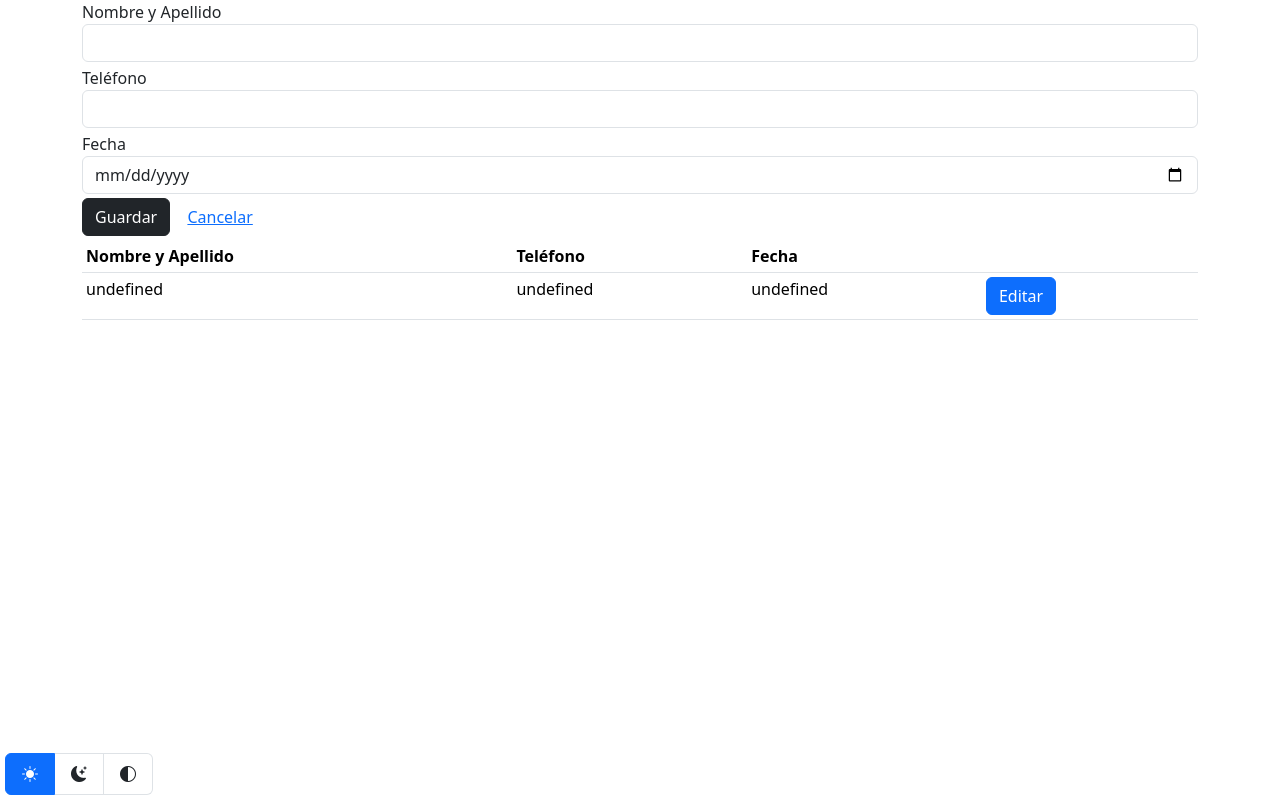
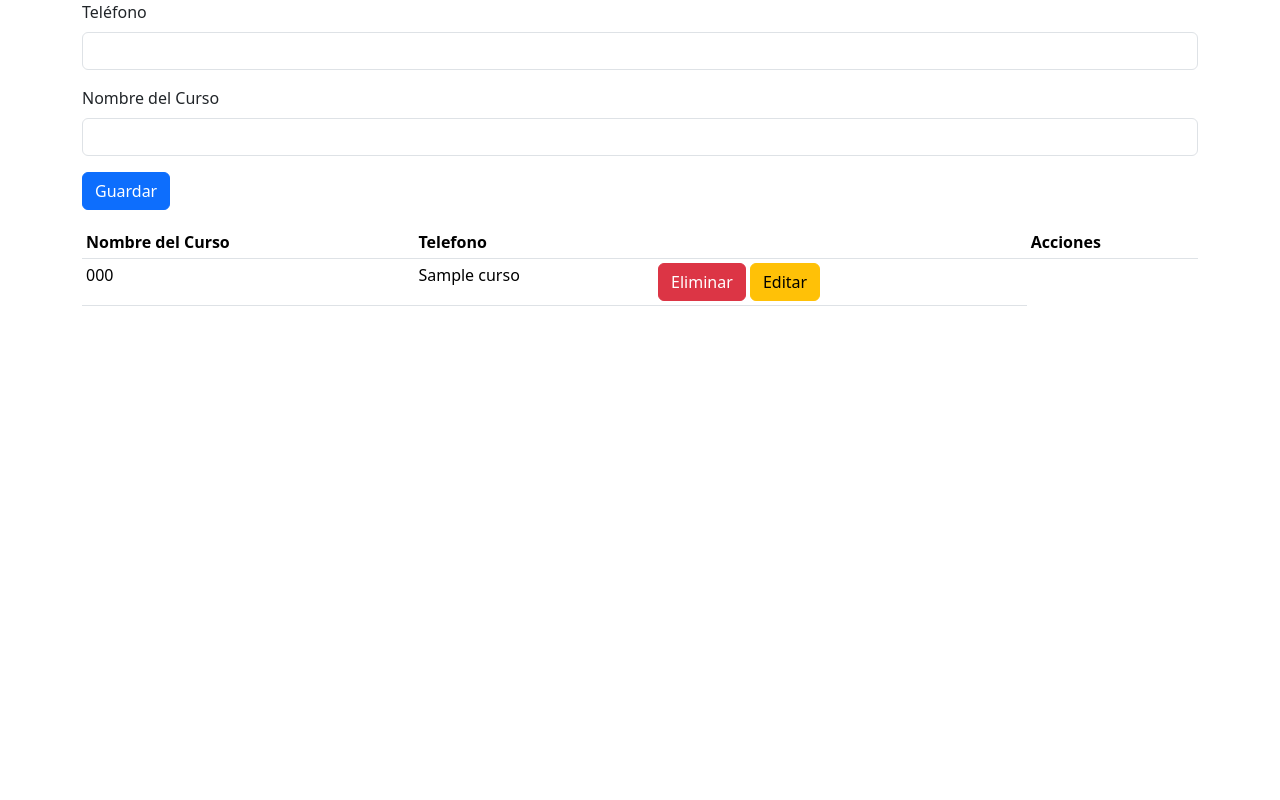
Before and after one commit to CarlosR2104/flask, a Flask app: page / in a window 1280 px wide. Run offline with Flask 3, Linux system fonts and the light colour scheme; tables that the repository leaves empty or names only in its code hold one stand-in row (values such as "Sample post"); some libraries are stand-ins or nearby versions.

Commit message:
Update app.html

```diff
--- a/templates/app.html
+++ b/templates/app.html
@@ -3,171 +3,120 @@
 <head>
     <meta charset="UTF-8">
     <meta name="viewport" content="width=device-width, initial-scale=1.0">
-
     <link href="https://cdn.jsdelivr.net/npm/bootstrap@5.3.3/dist/css/bootstrap.min.css" rel="stylesheet" integrity="sha384-QWTKZyjpPEjISv5WaRU9OFeRpok6YctnYmDr5pNlyT2bRjXh0JMhjY6hW+ALEwIH" crossorigin="anonymous">
-
     <script src="https://code.jquery.com/jquery-3.7.1.min.js" integrity="sha256-/JqT3SQfawRcv/BIHPThkBvs0OEvtFFmqPF/lYI/Cxo=" crossorigin="anonymous"></script>
-
+    <title>App</title>
     <script src="https://js.pusher.com/8.2.0/pusher.min.js"></script>
-
-    <title>App Reservas</title>
 </head>
 <body>
     <div class="container">
-      <form id="frmReservas" method="post">
-          <input type="hidden" id="id" name="id">
+        <form id="formGuardar" class="mb-3">
+            <div class="mb-3">
+                <label for="telefono" class="form-label">Teléfono</label>
+                <input type="text" class="form-control" id="telefono" name="tel" required>
+            </div>
+            <div class="mb-3">
+                <label for="nombreCurso" class="form-label">Nombre del Curso</label>
+                <input type="text" class="form-control" id="nombreCurso" name="ncurso" required>
+            </div>
+            <button type="submit" class="btn btn-primary">Guardar</button>
+        </form>
 
-          <div class="mb-1">
-              <label for="nombre_apellido">Nombre y Apellido</label>
-              <input type="text" id="nombre_apellido" name="nombre_apellido" class="form-control">
-          </div>
-          <div class="mb-1">
-              <label for="telefono">Teléfono</label>
-              <input type="text" id="telefono" name="telefono" class="form-control">
-          </div>
-          <div class="mb-1">
-              <label for="fecha">Fecha</label>
-              <input type="date" id="fecha" name="fecha" class="form-control">
-          </div>
-          <div class="mb-1">
-              <button id="guardar" name="guardar" class="btn btn-dark">Guardar</button>
-              <button type="reset" id="cancelar" name="cancelar" class="btn btn-link">Cancelar</button>
-          </div>
-      </form>
         <table class="table table-sm">
             <thead>
                 <tr>
-            <th>Nombre y Apellido</th>
-            <th>Teléfono</th>
-            <th>Fecha</th>
-            <th></th>
+                    <th>Nombre del Curso</th>
+                    <th>Telefono<th>
+                    <th>Acciones</th>
                 </tr>
             </thead>
-        <tbody id="tbodyReservas"></tbody>
+            <tbody id="tbodyLog"></tbody>
         </table>
     </div>
 
     <script src="https://cdn.jsdelivr.net/npm/bootstrap@5.3.3/dist/js/bootstrap.bundle.min.js" integrity="sha384-YvpcrYf0tY3lHB60NNkmXc5s9fDVZLESaAA55NDzOxhy9GkcIdslK1eN7N6jIeHz" crossorigin="anonymous"></script>
 
-    <link rel="stylesheet" href="https://cdn.jsdelivr.net/npm/bootstrap-icons@1.11.3/font/bootstrap-icons.min.css">
-    <div class="app-float-button bg-body" style="z-index: 3; position: fixed; bottom: 5px; left: 5px; cursor: pointer;">
-        <ul class="list-group list-group-horizontal">
-            <li class="list-group-item" data-bs-theme-value="light">
-                <i class="bi bi-sun-fill"></i>
-            </li>
-            <li class="list-group-item" data-bs-theme-value="dark">
-                <i class="bi bi-moon-stars-fill"></i>
-            </li>
-            <li class="list-group-item" data-bs-theme-value="auto">
-                <i class="bi bi-circle-half"></i>
-            </li>
-        </ul>
-    </div>
     <script>
-        var bootstrapTheme = localStorage.getItem("theme")
+        function buscar() {
+            $.get("/buscar", function (respuesta) {
+                $("#tbodyLog").html("");
 
-        function getPreferredTheme() {
-            if (bootstrapTheme) {
-                return bootstrapTheme
+                var registros = respuesta.data;
+
+                for (var x in registros) {
+                    var registro = registros[x];
+
+                    $("#tbodyLog").append(`<tr>
+                        <td>${registro[1]}</td>
+                        <td>${registro[2]}</td>
+                        <td>
+                            <button class="btn btn-danger" onclick="eliminar(${registro[0]})">Eliminar</button>
+                            <button class="btn btn-warning" onclick="editar(${registro[0]})">Editar</button>
+                        </td>
+                    </tr>`);
                 }
-            return window.matchMedia("(prefers-color-scheme: dark)").matches ? "dark" : "light"
+            });
         }
 
-        function setTheme(theme) {
-            if (theme === "auto" && window.matchMedia("(prefers-color-scheme: dark)").matches) {
-                document.documentElement.setAttribute("data-bs-theme", "dark")
-            } else {
-                document.documentElement.setAttribute("data-bs-theme", ((theme == "auto") ? "light" : theme))
+        buscar();
+
+        $("#formGuardar").on("submit", function (e) {
+            e.preventDefault();
+
+            var formData = $(this).serialize();
+
+            $.post("/alumnos/guardar", formData, function (respuesta) {
+                alert(respuesta);
+                buscar();
+            });
+        });
+
+        function eliminar(id_curso) {
+            if (confirm("¿Estás seguro de que deseas eliminar este registro?")) {
+                $.ajax({
+                    url: `/alumnos/eliminar/${id_curso}`,
+                    type: 'DELETE',
+                    success: function (respuesta) {
+                        alert(respuesta);
+                        buscar();
+                    },
+                    error: function (xhr, status, error) {
+                        alert("Error al eliminar el registro: " + xhr.responseText);
+                    }
+                });
             }
         }
 
-        function showActiveTheme(theme) {
-            $("[data-bs-theme-value]").removeClass("bg-primary text-white active")
-            $(`[data-bs-theme-value="${theme}"]`).addClass("bg-primary text-white active")
+        function editar(id_curso) {
+            $.get(`/alumnos/editar/${id_curso}`, function (respuesta) {
+                var registro = respuesta.data;
+
+                $("#nombreCurso").val(registro[1]);
+                $("#telefono").val(registro[2]);
+
+                $("#formGuardar").off("submit").on("submit", function (e) {
+                    e.preventDefault();
+
+                    var formData = $(this).serialize() + `&id_curso=${id_curso}`;
+
+                    $.post(`/alumnos/editar/${id_curso}`, formData, function (respuesta) {
+                        alert(respuesta);
+                        buscar();
+                        $("#formGuardar")[0].reset();
+                    });
+                });
+            });
         }
 
-        $(document).on("click", '[data-bs-theme-value]', function (event) {
-            const theme = this.getAttribute("data-bs-theme-value")
-            localStorage.setItem("theme", theme)
-            setTheme(theme)
-            showActiveTheme(theme)
-        })
+        var pusher = new Pusher('ec020425c2206acb32eb', {
+            cluster: 'us2'
+        });
 
-        window.matchMedia("(prefers-color-scheme: dark)").addEventListener("change", function (event) {
-            if (bootstrapTheme !== "light" || bootstrapTheme !== "dark") {
-                setTheme(getPreferredTheme())
-            }
-        })
-
-        document.addEventListener("DOMContentLoaded", function (event) {
-            setTheme(bootstrapTheme)
-            showActiveTheme(getPreferredTheme())
-        })
-    </script>
-
-    <script>
-        window.addEventListener("load", function (event) {
-            function buscar() {
-                $.get("/buscar", function (respuesta) {
-                    $("#tbodyReservas").html("")
-
-                    for (var x in respuesta) {
-                        var reserva = respuesta[x]
-
-                        $("#tbodyReservas").append(`<tr>
-                            <td>${reserva["Nombre_Apellido"]}</td>
-                            <td>${reserva["Telefono"]}</td>
-                            <td>${reserva["Fecha"]}</td>
-                            <td>
-                                <button class="btn btn-primary btn-editar" data-id="${reserva["Id_Reserva"]}">Editar</button>
-                            </td>
-                        </tr>`)
-                    }
-                })
-            }
-
-            buscar()
-
-            $(document).on("click", ".btn-editar", function (event) {
-                var id = $(this).attr("data-id")
-
-                $.get("/editar", {id: id}, function (respuesta) {
-                    var reserva = respuesta[0]
-
-                    $("#id")
-                    .val(reserva["Id_Reserva"])
-                    .trigger("focus")
-
-                    $("#nombre_apellido").val(reserva["Nombre_Apellido"])
-                    $("#telefono").val(reserva["Telefono"])
-                    $("#fecha").val(reserva["Fecha"])
-                })
-            })
-
-            $("#frmReservas")
-            .submit(function (event)  {
-                event.preventDefault()
-
-                $.post("/guardar", $(this).serialize(), function (respuesta) {
-                    $("#frmReservas").get(0).reset()
-                })
-            })
-            .on("reset", function (event) {
-                $("#id").val("")
-            })
-
-            Pusher.logToConsole = true
-
-            var pusher = new Pusher("cda1cc599395d699a2af", {
-                cluster: "us2"
-            })
-
-            var channel = pusher.subscribe("canalReservas");
-
-            channel.bind("registroReservas", function () {
-                buscar()
-            })
-        })
+        var channel = pusher.subscribe('conexion');
+        channel.bind('evento', function(data) {
+            alert('Nuevo registro agregado: ' + data.tel + ', ' + data.ncurso);
+            buscar();
+        });
     </script>
 </body>
 </html>
```
Lines whose indentation alone changed are shown as unchanged.
